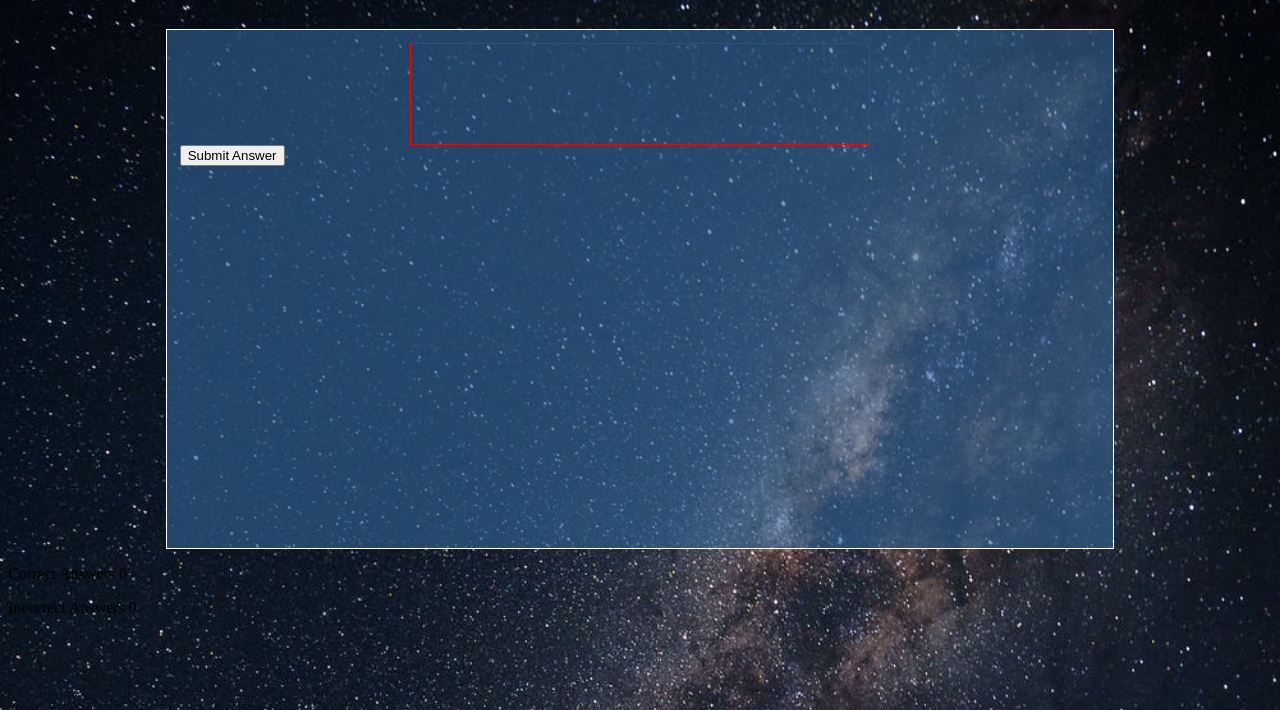
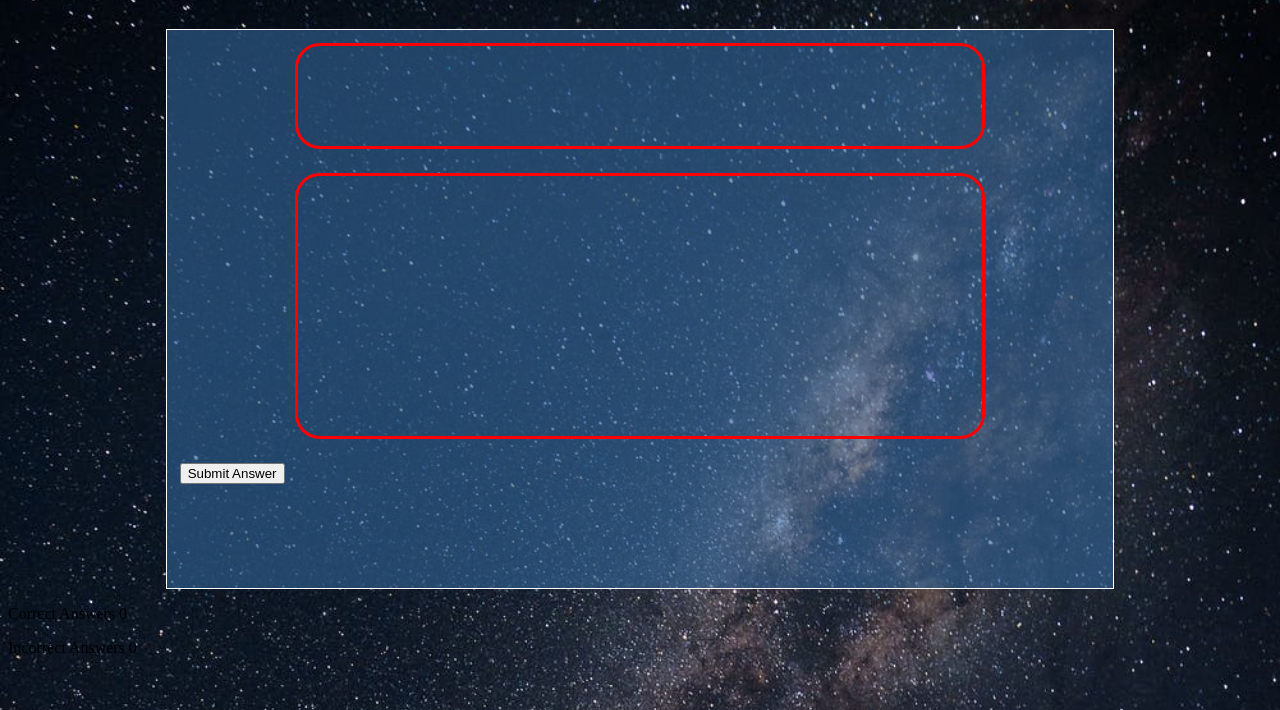
Before and after one commit to WillUnger/solar-quiz, a plain HTML site: page index.html in a window 1280 px wide. Shown: the part 90-800 px from the top of the page. Drawn offline with Linux system fonts and the light colour scheme.

Commit message:
add styling and positioning of divs

```diff
--- a/assests/css/style.css
+++ b/assests/css/style.css
@@ -22,18 +22,29 @@ body {
     box-sizing: border-box;
     border: solid 1px #fff;
     width: 75%;
-    height: 65vh;
+    height: 70vh;
     margin-left: auto;
     margin-right: auto;
     padding: 1%;
 }
 
 .question-area {
-    width: 50%;
+    width: 75%;
     font-size: 2rem;
     margin: auto;
     padding: 50px 0;
     box-sizing: border-box;
-    border: solid 1px #fff;
-    border-color: red;
+    border: solid 3px #ff0000;
+    border-radius: 1.5625rem;
 }
+
+.answer-area {
+    width: 75%;
+    height: 50%;
+    font-size: 1.5rem;
+    padding: 20px 0;
+    margin:1.5rem auto;
+    box-sizing: border-box;
+    border: solid 3px #ff0000;
+    border-radius: 1.5625rem;
+}
```
